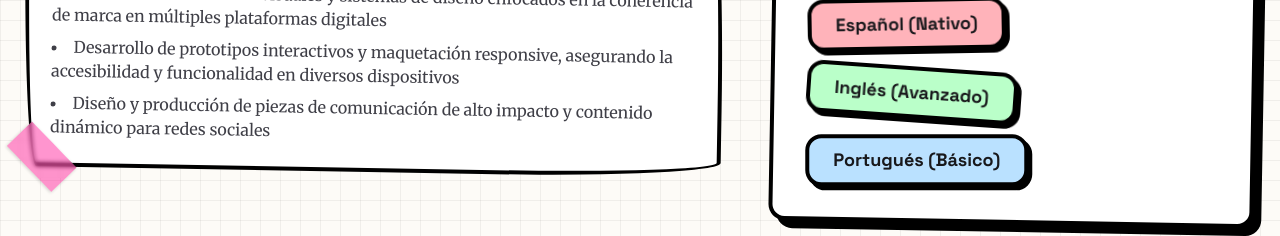
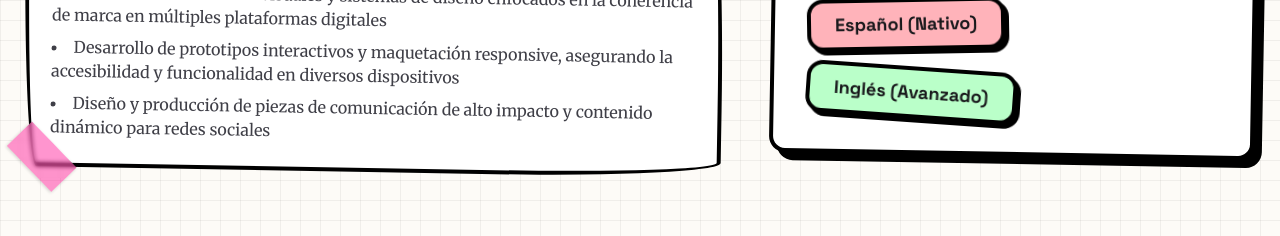
Before and after one commit to lolitaamazza/portfolio-lolamazza, a React (Vite) app: page / in a window 1280 px wide. Shown: the part 2500-2736 px from the top of the page. Built offline with nearby package versions, Linux system fonts and the light colour scheme.

Commit message:
arreglo animacion

```diff
--- a/src/App.tsx
+++ b/src/App.tsx
@@ -623,7 +623,6 @@ export default function App() {
               <div className="flex flex-wrap gap-4">
                 <span className="sticker px-6 py-2 bg-[#ffb3ba] font-bold text-lg -rotate-2">Español (Nativo)</span>
                 <span className="sticker px-6 py-2 bg-[#baffc9] font-bold text-lg rotate-3">Inglés (Avanzado)</span>
-                <span className="sticker px-6 py-2 bg-[#bae1ff] font-bold text-lg -rotate-1">Portugués (Básico)</span>
               </div>
             </div>
           </div>
```
